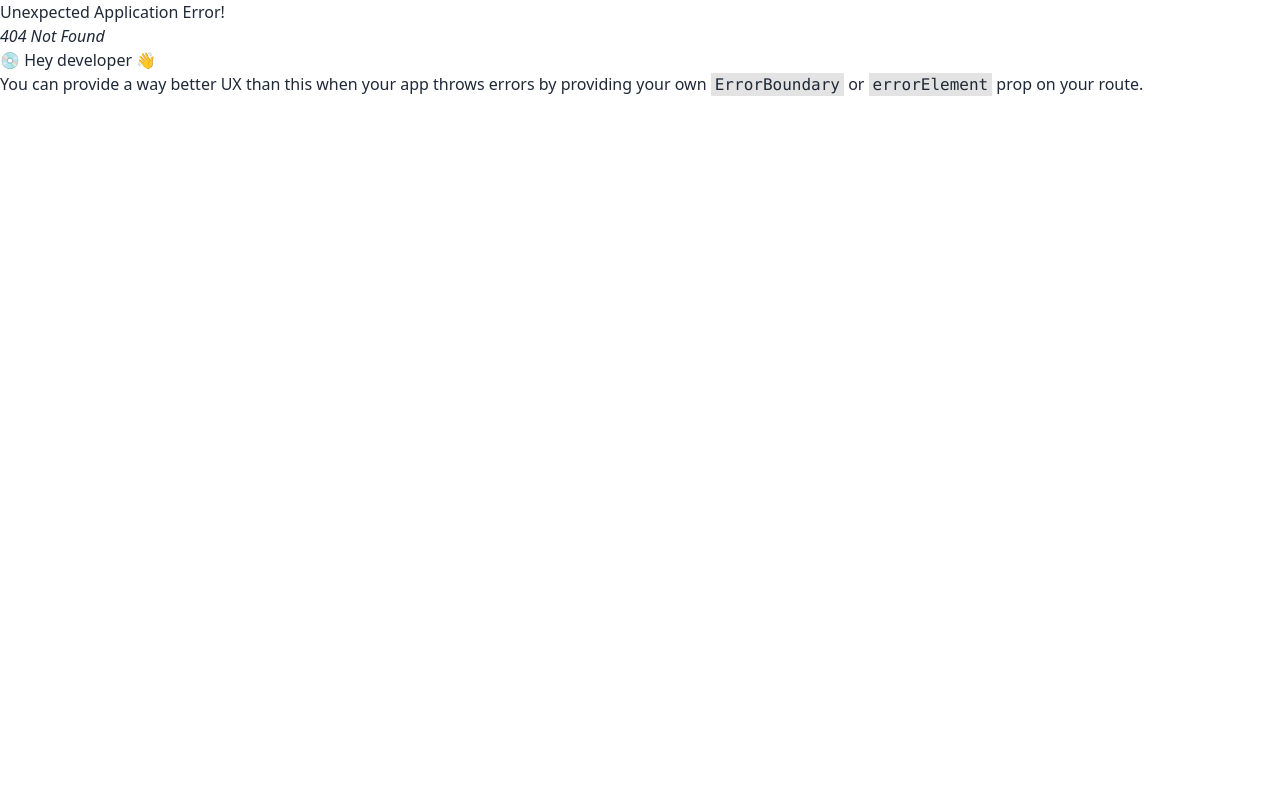
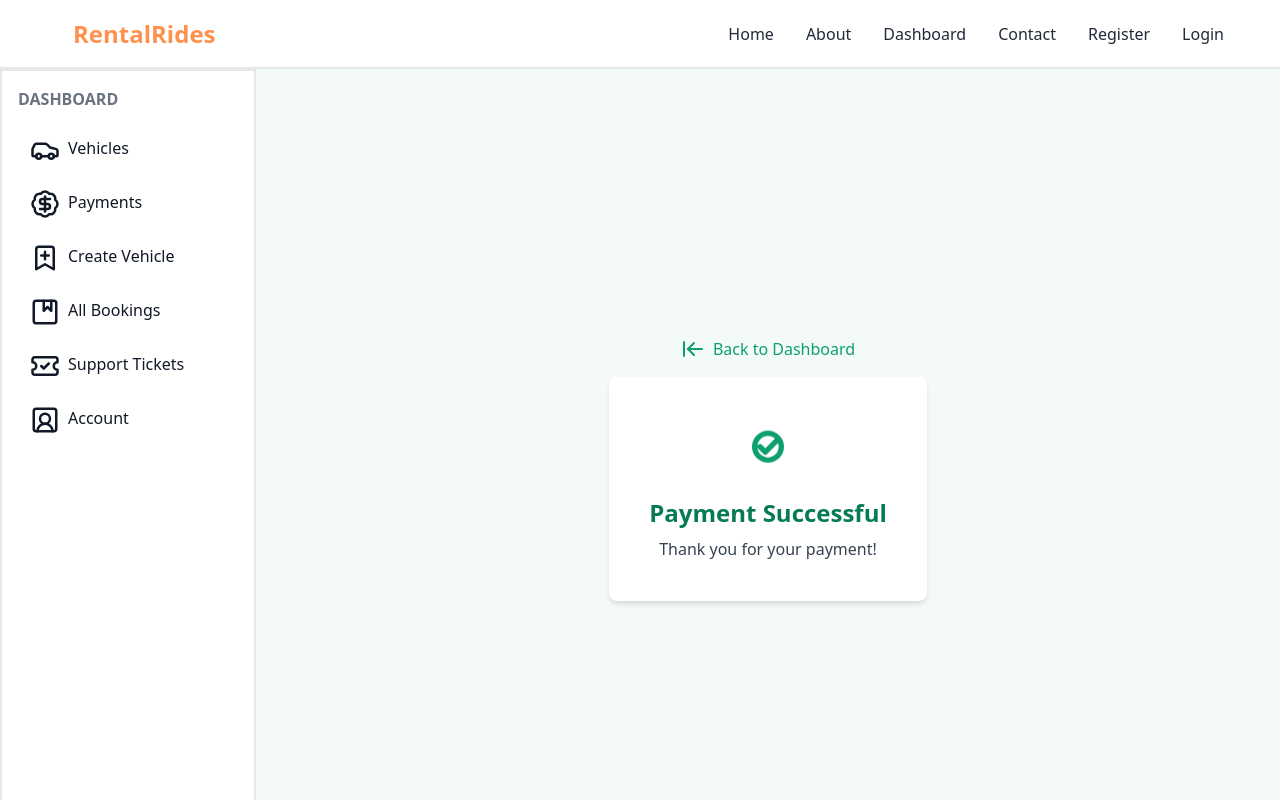
Before and after one commit to kemboi590/Rental-Rides-Client, a React (Vite) app: page /dashboard/payment-successful in a window 1280 px wide. Before the commit this address had no page. Built offline with nearby package versions, Linux system fonts and the light colour scheme.

Commit message:
can now make payment on the frontend

```diff
--- a/src/app/store.ts
+++ b/src/app/store.ts
@@ -36,7 +36,7 @@ export const store = configureStore({
     reducer: persistedReducer,
     middleware: (getDefaultMiddleware) => getDefaultMiddleware({
         serializableCheck: false,
-    }).concat(usersAPI.middleware).concat(loginAPI.middleware).concat(vehiclesAPI.middleware).concat(VehicleSpecificationsAPI.middleware).concat(vehiclesTableAPI.middleware).concat(bookingVehicleAPI.middleware),
+    }).concat(usersAPI.middleware).concat(loginAPI.middleware).concat(vehiclesAPI.middleware).concat(VehicleSpecificationsAPI.middleware).concat(vehiclesTableAPI.middleware).concat(bookingVehicleAPI.middleware).concat(paymentAPI.middleware),
 });
 
 export const persistedStore = persistStore(store);
--- a/src/components/drawer/drawerData.ts
+++ b/src/components/drawer/drawerData.ts
@@ -1,4 +1,4 @@
-import { BookmarkPlus, Car, Album, TicketCheck, SquareUserRound } from 'lucide-react';
+import { BookmarkPlus, Car, Album, TicketCheck, SquareUserRound,BadgeDollarSign  } from 'lucide-react';
 
 type DrawerData = {
     id: number;
@@ -9,13 +9,19 @@ type DrawerData = {
 
 export const drawerData: DrawerData[] = [
     {
-        id: 2,
-        name: 'More Vehicles',
+        id: 0,
+        name: 'Vehicles',
         icon: Car,
         link: 'vehicles'
     },
     {
         id: 1,
+        name: 'Payments',
+        icon: BadgeDollarSign ,
+        link: 'your-bookings'
+    },
+    {
+        id: 2,
         name: 'Create Vehicle',
         icon: BookmarkPlus,
         link: 'create-vehicle'
--- /dev/null
+++ b/src/pages/dashboard/PaymentFailed.tsx
@@ -0,0 +1,35 @@
+import { ArrowLeftToLine } from 'lucide-react';
+import { Link } from 'react-router-dom';
+
+const PaymentFailed = () => {
+
+    return (
+      <div className="flex flex-col items-center justify-center min-h-screen bg-red-50">
+        <div className="flex items-center mb-4">
+          <ArrowLeftToLine className="h-6 w-6 text-red-500" />
+          <Link to="/dashboard/your-bookings" className="text-red-500 ml-2">Back to Dashboard</Link>
+        </div>
+        <div className="bg-white p-10 rounded-lg shadow-md text-center">
+
+          <svg
+            className="h-16 w-16 text-red-500 mx-auto mb-4 animate-pulse"
+            fill="none"
+            stroke="currentColor"
+            viewBox="0 0 24 24"
+            xmlns="http://www.w3.org/2000/svg"
+          >
+            <path
+              strokeLinecap="round"
+              strokeLinejoin="round"
+              strokeWidth="2"
+              d="M6 18L18 6M6 6l12 12"
+            />
+          </svg>
+          <h1 className="text-2xl font-bold text-red-600 mb-2">Payment Failed</h1>
+          <p className="text-gray-700">Sorry, your payment has failed.</p>
+        </div>
+      </div>
+    );
+  };
+
+  export default PaymentFailed;
--- /dev/null
+++ b/src/pages/dashboard/Success.Payment.tsx
@@ -0,0 +1,34 @@
+import { ArrowLeftToLine } from 'lucide-react';
+import { Link } from 'react-router-dom';
+
+const SuccessPayment = () => {
+    return (
+        <div className="flex flex-col items-center justify-center min-h-screen bg-green-50">
+            <div className="flex items-center mb-4">
+                <ArrowLeftToLine className="h-6 w-6 text-green-500" />
+                <Link to="/dashboard/your-bookings" className="text-green-500 ml-2">Back to Dashboard</Link>
+                {/* <a href="/dashboard" className="text-green-500 ml-2">Back to Dashboard</a> */}
+            </div>
+            <div className="bg-white p-10 rounded-lg shadow-md text-center">
+                <svg
+                    className="h-16 w-16 text-green-500 mx-auto mb-4 animate-bounce"
+                    fill="none"
+                    stroke="currentColor"
+                    viewBox="0 0 24 24"
+                    xmlns="http://www.w3.org/2000/svg"
+                >
+                    <path
+                        strokeLinecap="round"
+                        strokeLinejoin="round"
+                        strokeWidth="2"
+                        d="M9 12l2 2 4-4M7 12a5 5 0 1110 0 5 5 0 01-10 0z"
+                    />
+                </svg>
+                <h1 className="text-2xl font-bold text-green-600 mb-2">Payment Successful</h1>
+                <p className="text-gray-700">Thank you for your payment!</p>
+            </div>
+        </div>
+    );
+};
+
+export default SuccessPayment;
--- /dev/null
+++ b/src/pages/dashboard/main/Payments.tsx
@@ -0,0 +1,130 @@
+import { useSelector } from 'react-redux';
+import { format } from 'date-fns';
+import { RootState } from '../../../app/store';
+import { bookingVehicleAPI } from '../../../features/booking/bookingAPI';
+import { vehiclesAPI } from '../../../features/vehicles/Vehicles';
+import { paymentAPI } from '../../../features/payment/paymentAPI';
+import { toast, Toaster } from 'sonner';
+
+const UserBookings = () => {
+    const user = useSelector((state: RootState) => state.user);
+    const id = user.user?.userID;
+    const user_id = id ? id : 0;
+
+    // Fetch user-specific bookings data
+    const { data: bookingData, isLoading: bookingLoading, error: bookingError } = bookingVehicleAPI.useGetUserBookingQuery(user_id, {
+        refetchOnMountOrArgChange: true,
+    });
+
+    // Fetch vehicles data
+    const { data: vehicleData, isLoading: vehicleLoading, error: vehicleError } = vehiclesAPI.useGetVehiclesQuery();
+
+    const [createPayment, { error: paymentError }] = paymentAPI.useCreatePaymentMutation();
+
+    // Function to format ISO date string
+    const formatDate = (isoDate: string | number | Date) => {
+        return format(new Date(isoDate), 'MM/dd/yyyy HH:mm:ss');
+    };
+
+    // Function to get vehicle details by vehicle_id
+    const getVehicleDetails = (vehicleId: number) => {
+        if (vehicleData) {
+            const vehicle = vehicleData.find(v => v.vehicle_id === vehicleId);
+            if (vehicle) {
+                return `${vehicle.vehicle_specifications?.manufacturer} ${vehicle.vehicle_specifications?.model}`;
+            } else {
+                console.log(`Vehicle with ID ${vehicleId} not found`);
+            }
+        }
+        return 'Unknown Vehicle';
+    };
+
+    const handleMakePayment = async (booking_id: number, amount: string) => {
+        try {
+            const paymentResponse = await createPayment({ booking_id, amount });
+
+            if (paymentError) {
+                console.error('Error initiating payment:', paymentError);
+                toast.error('Error initiating payment');
+                return;
+            }
+
+            toast.success('Payment initiated successfully');
+            console.log('Payment response:', paymentResponse.data);
+
+            // Redirect to the Stripe checkout URL
+            if (paymentResponse.data.url) {
+                window.location.href = paymentResponse.data.url;
+            }
+        } catch (error) {
+            console.error('Error initiating payment:', error);
+            toast.error('Error initiating payment');
+        }
+    };
+
+    if (bookingLoading || vehicleLoading) {
+        return <div>Loading...</div>;
+    }
+
+    if (bookingError || vehicleError) {
+        return <div>Error loading data</div>;
+    }
+
+    if (!bookingData || bookingData.length === 0) {
+        return <div>No bookings</div>;
+    }
+
+    return (
+        <>
+            <Toaster
+                toastOptions={{
+                    classNames: {
+                        error: 'bg-red-400',
+                        success: 'text-green-400',
+                        warning: 'text-yellow-400',
+                        info: 'bg-blue-400',
+                    },
+                }}
+            />
+            <div className='card shadow-xl mx-auto  bg-slate-200 w-full rounded-md mb-10 border-2'>
+                <div className="overflow-x-auto">
+                    <table className="table-auto w-full">
+                        <thead>
+                            <tr className="bg-slate-800">
+                                <th className="px-4 py-2 text-left text-text-light">Booking ID</th>
+                                <th className="px-4 py-2 text-left text-text-light">Vehicle Details</th>
+                                <th className="px-4 py-2 text-left text-text-light">Booking Date</th>
+                                <th className="px-4 py-2 text-left text-text-light">Return Date</th>
+                                <th className="px-4 py-2 text-left text-text-light">Total Amount</th>
+                                <th className="px-4 py-2 text-left text-text-light">Booking Status</th>
+                                <th className="px-4 py-2 text-left text-text-light">Action</th>
+                            </tr>
+                        </thead>
+                        <tbody>
+                            {bookingData.map((booking) => (
+                                <tr key={booking.booking_id} className="border-b border-slate-600">
+                                    <td className="px-4 py-2">{booking.booking_id}</td>
+                                    <td className="px-4 py-2">{getVehicleDetails(booking.vehicle_id)}</td>
+                                    <td className="px-4 py-2">{formatDate(booking.booking_date)}</td>
+                                    <td className="px-4 py-2">{formatDate(booking.return_date)}</td>
+                                    <td className="px-4 py-2">{booking.total_amount}</td>
+                                    <td className="px-4 py-2">{booking.booking_status}</td>
+                                    <td className="px-4 py-2">
+                                        <button
+                                            className="btn bg-webcolor text-text-light hover:text-black border-none"
+                                            onClick={() => handleMakePayment(booking.booking_id, booking.total_amount)}
+                                        >
+                                            Make Payment
+                                        </button>
+                                    </td>
+                                </tr>
+                            ))}
+                        </tbody>
+                    </table>
+                </div>
+            </div>
+        </>
+    );
+};
+
+export default UserBookings;
--- a/src/utils/APIDomain.ts
+++ b/src/utils/APIDomain.ts
@@ -1,3 +1,3 @@
 // local host
-// export const APIDomain = 'http://localhost:8080'
-export const APIDomain = 'https://rental-rides-api.azurewebsites.net'
+export const APIDomain = 'http://localhost:8080'
+// export const APIDomain = 'https://rental-rides-api.azurewebsites.net'
```
Also changed, not shown: src/components/vehicles/vehiclesData.ts (deleted, +0 -15 lines), src/main.tsx (+15 -0 lines).
